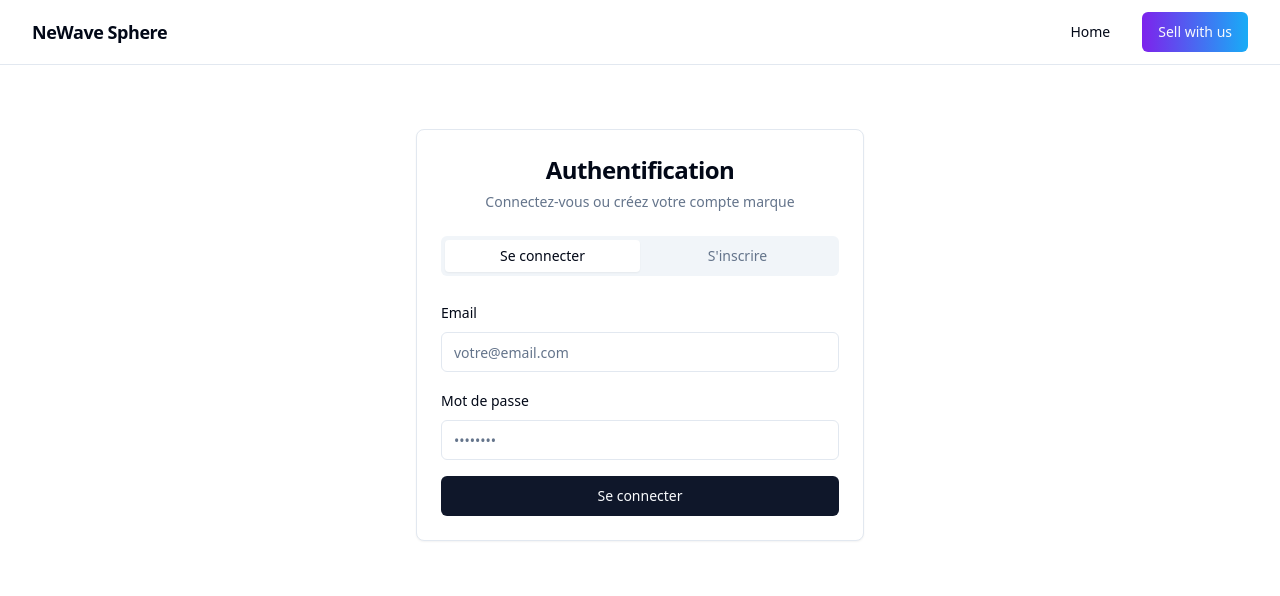
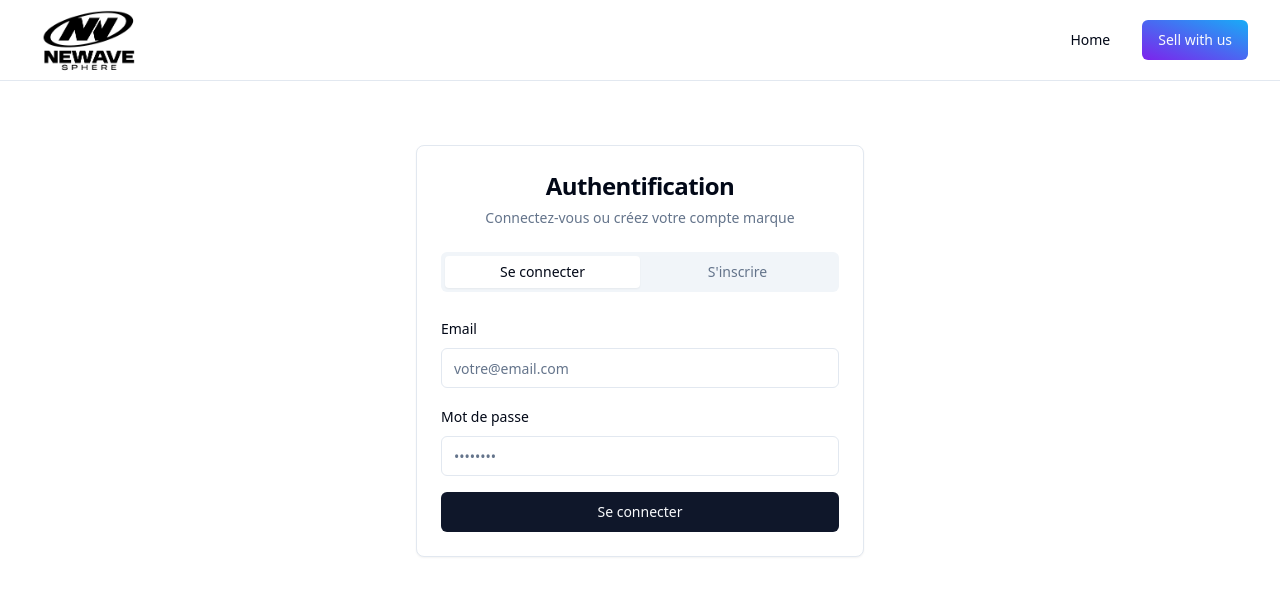
Before and after one commit to Styl1st/newave-sphere-fashion-hub, a React (Vite) app: page /auth in a window 1280 px wide. Shown: the top 596 px of the page. Built offline with nearby package versions, Linux system fonts and the light colour scheme.

Commit message:
ajout et modification pour test

```diff
--- a/src/components/BrandNavbar.tsx
+++ b/src/components/BrandNavbar.tsx
@@ -1,16 +1,22 @@
 import { Link } from "react-router-dom";
 import { Button } from "@/components/ui/button";
 import { useAuth } from "@/hooks/useAuth";
+import logo from "@/assets/newave/logo.png";
 
 const BrandNavbar = () => {
   const { user, signOut } = useAuth();
 
   return (
     <header className="sticky top-0 z-30 bg-background/80 backdrop-blur border-b">
-      <nav className="container mx-auto flex items-center justify-between h-16">
-        <Link to="/" className="flex items-center gap-2">
-          <span className="text-lg font-semibold tracking-tight">NeWave Sphere</span>
-        </Link>
+      <nav className="container mx-auto flex items-center justify-between h-20">
+        {/* <Link to="/" className="flex items-center gap-2">
+          <span className="text-lg font-semibold tracking-tight">
+            NeWave Sphere
+          </span>
+        </Link> */}
+
+        <img src={logo} alt="logo" className="h-full w-auto" />
+
         <div className="flex items-center gap-4">
           <Link to="/">
             <Button variant="ghost">Home</Button>
--- a/src/components/ui/button.tsx
+++ b/src/components/ui/button.tsx
@@ -18,7 +18,7 @@ const buttonVariants = cva(
           "bg-secondary text-secondary-foreground hover:bg-secondary/80",
         ghost: "hover:bg-accent hover:text-accent-foreground",
         link: "text-primary underline-offset-4 hover:underline",
-        hero: "bg-gradient-to-r from-[hsl(var(--brand))] to-[hsl(var(--brand-2))] text-primary-foreground shadow-[var(--shadow-glow)] hover:opacity-90",
+        hero: "bg-gradient-to-tr from-[hsl(var(--brand))] to-[hsl(var(--brand-2))] text-primary-foreground shadow-[var(--shadow-glow)] hover:opacity-90",
       },
       size: {
         default: "h-10 px-4 py-2",
--- a/src/pages/Index.tsx
+++ b/src/pages/Index.tsx
@@ -12,6 +12,7 @@ import boots from "@/assets/products/boots.jpg";
 import tee from "@/assets/products/tee.jpg";
 import tote from "@/assets/products/tote.jpg";
 import jeans from "@/assets/products/jeans.jpg";
+import logo from "@/assets/newave/logo.png";
 import { useMemo, useState } from "react";
 
 const CATEGORIES = ["Streetwear", "Denim", "Grunge", "Goth", "Alternative"] as const;
@@ -60,8 +61,9 @@ const Index = () => {
         <section className="relative overflow-hidden">
           <div className="absolute inset-0 -z-10 opacity-30 blur-3xl bg-gradient-primary animate-gradient" />
           <div className="container mx-auto py-16 text-center">
-            <h1 className="text-4xl md:text-5xl font-semibold tracking-tight">
-              NeWave Sphere — Independent Fashion Marketplace
+            <h1 className="flex text-4xl md:text-5xl font-semibold tracking-tight justify-center gap-2">
+              <img src={logo} alt="logo" className="flex h-[80px] items-center" />
+              - Independent Fashion Marketplace
             </h1>
             <p className="mt-4 text-lg text-muted-foreground max-w-2xl mx-auto">
               Discover streetwear, denim, grunge, goth and more from emerging brands. Curated pieces, community-first.
```
Also changed, not shown: src/assets/newave/logo.png (added), 1 other file (tests, documents, lock files or other folders).
